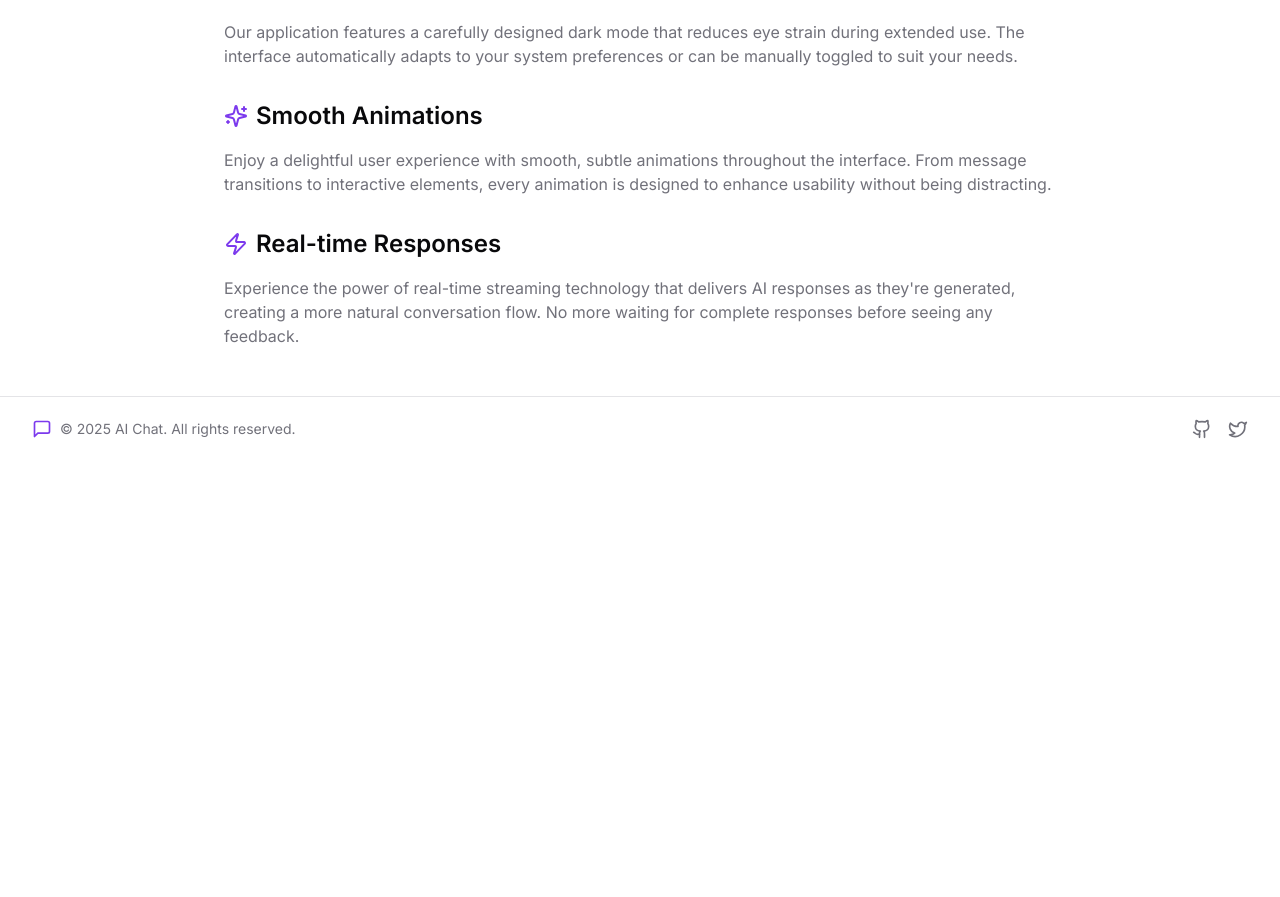
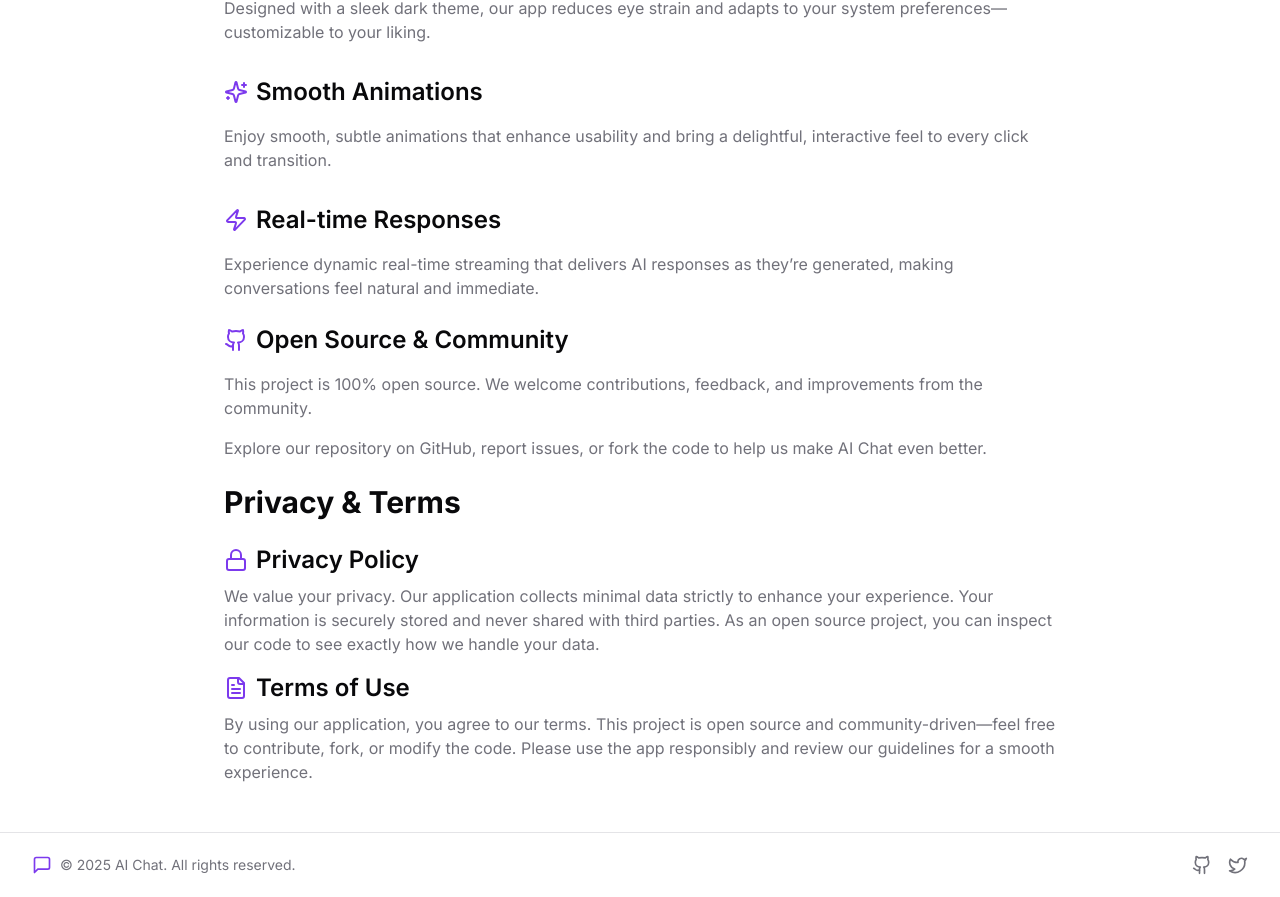
Before and after one commit to Eltaj1/AI-CHAT-Coding, a Next.js app: page /about in a window 1280 px wide. Shown: the part 437-1334 px from the top of the page. Before the commit the page ends 898 px from the top, so only its background shows below. Built offline with nearby package versions, Linux system fonts and the light colour scheme.

Commit message:
Made better /about

```diff
--- a/app/about/page.tsx
+++ b/app/about/page.tsx
@@ -1,4 +1,4 @@
-import { Bot, Zap, Moon, Sparkles } from "lucide-react"
+import { Bot, Zap, Moon, Sparkles, Github, Lock, FileText } from "lucide-react"
 
 export default function AboutPage() {
   return (
@@ -6,8 +6,7 @@ export default function AboutPage() {
       <div className="space-y-6">
         <h1 className="text-4xl font-bold tracking-tight">About AI Chat</h1>
         <p className="text-xl text-muted-foreground">
-          Our AI Chat application combines cutting-edge AI technology with a beautiful, user-friendly interface to
-          provide an exceptional chat experience.
+          Our AI Chat application combines cutting-edge AI technology with a beautiful, user-friendly interface to provide an exceptional chat experience.
         </p>
 
         <div className="grid gap-8 mt-12">
@@ -17,9 +16,7 @@ export default function AboutPage() {
               Advanced AI Technology
             </h2>
             <p className="text-muted-foreground">
-              Powered by state-of-the-art language models, our AI chat assistant can understand complex queries, provide
-              detailed responses, and engage in natural conversations. The AI is constantly learning and improving to
-              provide better assistance.
+              Powered by state-of-the-art language models, our assistant can understand complex queries, provide detailed responses, and engage in natural conversations. It’s continuously learning to serve you better.
             </p>
           </section>
 
@@ -29,8 +26,7 @@ export default function AboutPage() {
               Beautiful Dark Mode
             </h2>
             <p className="text-muted-foreground">
-              Our application features a carefully designed dark mode that reduces eye strain during extended use. The
-              interface automatically adapts to your system preferences or can be manually toggled to suit your needs.
+              Designed with a sleek dark theme, our app reduces eye strain and adapts to your system preferences—customizable to your liking.
             </p>
           </section>
 
@@ -40,9 +36,7 @@ export default function AboutPage() {
               Smooth Animations
             </h2>
             <p className="text-muted-foreground">
-              Enjoy a delightful user experience with smooth, subtle animations throughout the interface. From message
-              transitions to interactive elements, every animation is designed to enhance usability without being
-              distracting.
+              Enjoy smooth, subtle animations that enhance usability and bring a delightful, interactive feel to every click and transition.
             </p>
           </section>
 
@@ -52,12 +46,48 @@ export default function AboutPage() {
               Real-time Responses
             </h2>
             <p className="text-muted-foreground">
-              Experience the power of real-time streaming technology that delivers AI responses as they're generated,
-              creating a more natural conversation flow. No more waiting for complete responses before seeing any
-              feedback.
+              Experience dynamic real-time streaming that delivers AI responses as they’re generated, making conversations feel natural and immediate.
             </p>
           </section>
         </div>
+
+        <div className="mt-12 space-y-4">
+          <h2 className="text-2xl font-semibold flex items-center gap-2">
+            <Github className="h-6 w-6 text-primary" />
+            Open Source & Community
+          </h2>
+          <p className="text-muted-foreground">
+            This project is 100% open source. We welcome contributions, feedback, and improvements from the community.
+          </p>
+          <p className="text-muted-foreground">
+            Explore our repository on GitHub, report issues, or fork the code to help us make AI Chat even better.
+          </p>
+        </div>
+
+                {/* Privacy & Terms Section */}
+                <section className="mt-12 space-y-6">
+          <h2 className="text-3xl font-bold">Privacy & Terms</h2>
+          <div className="space-y-4">
+            <div className="space-y-2">
+              <h3 className="text-2xl font-semibold flex items-center gap-2">
+                <Lock className="h-6 w-6 text-primary" />
+                Privacy Policy
+              </h3>
+              <p className="text-muted-foreground">
+                We value your privacy. Our application collects minimal data strictly to enhance your experience. Your information is securely stored and never shared with third parties. As an open source project, you can inspect our code to see exactly how we handle your data.
+              </p>
+            </div>
+            <div className="space-y-2">
+              <h3 className="text-2xl font-semibold flex items-center gap-2">
+                <FileText className="h-6 w-6 text-primary" />
+                Terms of Use
+              </h3>
+              <p className="text-muted-foreground">
+                By using our application, you agree to our terms. This project is open source and community-driven—feel free to contribute, fork, or modify the code. Please use the app responsibly and review our guidelines for a smooth experience.
+              </p>
+            </div>
+          </div>
+        </section>
       </div>
     </div>
   )
```
